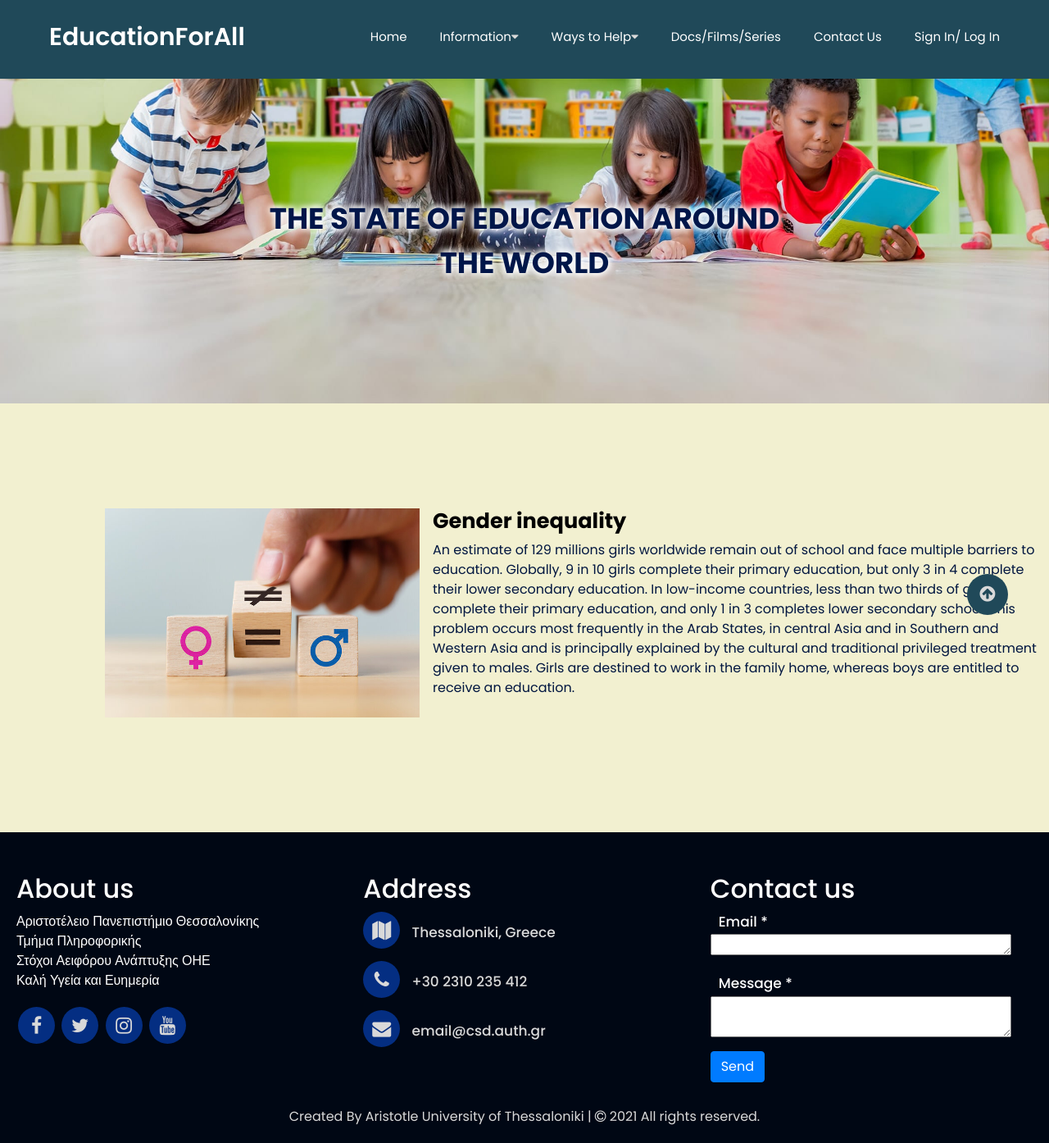
After one commit to gesot/education-for-all, a PHP site: page /information.html in a window 1280 px wide. The commit adds this page. Shown: the whole page at 82% size. Run offline with PHP 8.4, Linux system fonts and the light colour scheme.

Commit message:
Add files via upload

```diff
--- /dev/null
+++ b/information.html
@@ -0,0 +1,175 @@
+<!DOCTYPE html>
+<html lang="en" dir="ltr">
+	<head>
+		<meta charset="utf-8">
+		<title>Education For All- Information</title>
+		<link rel="stylesheet" href="style.css">
+        <meta name="viewport" content="width=device-width, initial-scale=1.0">
+
+		<link rel="preconnect" href="https://fonts.gstatic.com">
+		<link href="https://fonts.googleapis.com/css2?family=Poppins:wght@100;200;300;400;600;700&display=swap" rel="stylesheet">
+		<link rel="stylesheet" href="https://stackpath.bootstrapcdn.com/font-awesome/4.7.0/css/font-awesome.min.css">
+
+		<link rel="stylesheet" href="https://stackpath.bootstrapcdn.com/bootstrap/4.5.2/css/bootstrap.min.css" >
+		<script src="https://code.jquery.com/jquery-3.6.0.min.js"></script>
+		<script src="https://stackpath.bootstrapcdn.com/bootstrap/4.5.2/js/bootstrap.min.js"></script>
+	</head>
+    <body style="background-color: #F2F0D0">
+    <section class="header">
+        <nav>
+            <div class="logo">EducationForAll</div>
+            <label for="btn" class="icon">
+            <span class="fa fa-bars"></span>
+            </label>
+            <input type="checkbox" id="btn">
+            <ul>
+                <li><a href="#">Home</a></li>
+                <li>
+                    <label for="btn-1" class="show">Information +</label>
+                    <a href="#">Information<span class="fa fa-caret-down"></span></a>
+                    <input type="checkbox" id="btn-1">
+                    <ul>
+                        <li><a href="#">Category1</a></li><!--ΘΑ ΣΤΕΛΝΟΥΝ ΣΕ ΛΙΝΚ-->
+                        <li><a href="#">Category2</a></li>
+                        <li><a href="#">Category3</a></li>
+                    </ul>
+                </li>
+                <li>
+                    <label for="btn-2" class="show">Services +</label>
+                    <a href="#">Ways to Help<span class="fa fa-caret-down"></span></a>
+                    <input type="checkbox" id="btn-2">
+                    <ul>
+                        <li><a href="#">Category1</a></li>
+                        <li><a href="#">Category2</a></li>
+                        <li>
+                        <label for="btn-3" class="show">More +</label>
+                        <a href="#">Learn Now <i style="transform: rotate( -90deg);" class="fa fa-caret-down"></i></a>
+                        <input type="checkbox" id="btn-3">
+                        <ul>
+                            <li><a href="#">Submenu-1</a></li>
+                            <li><a href="#">Submenu-2</a></li>
+                            <li><a href="#">Submenu-3</a></li>
+                        </ul>
+                        </li>
+                    </ul>
+                </li>
+                <li><a href="#">Docs/Films/Series</a></li>
+                <li><a href="#">Contact Us</a></li>
+                <li><a href="#">Sign In/ Log In</a></li>
+            </ul>
+        </nav>
+    </section>
+
+    <!-- START OF INFORMATION PAGE CODE -->
+
+    <div class="info-container">
+        <img class="info-img" src="images\informationcontainer.jpg" alt="informationcontainer" style="width:100%;">
+        <div class="centeredinfotext"> THE STATE OF EDUCATION AROUND THE WORLD</div>
+
+    </div>
+
+
+    <div class="post-container" style="margin-top: 10vw;">
+
+        <div class= "post-thumb"> <img src="images\gender+inequality.jpeg" style="margin-left: 10vw;"> </div>
+        <div class="post-content">
+            <h3 class="post-title" > Gender inequality</h3>
+            <p>An estimate of 129 millions girls worldwide remain out of school and face multiple barriers to education. Globally, 9 in 10 girls complete their primary education, but only 3 in 4 complete their lower secondary education. In low-income countries, less than two thirds of girls complete their primary education, and only 1 in 3 completes lower secondary school.
+                This problem occurs most frequently in the Arab States, in central Asia and in Southern and Western Asia and is principally explained by the cultural and traditional privileged treatment given to males. Girls are destined to work in the family home, whereas boys are entitled to receive an education.
+                </p>
+
+        </div>
+
+
+    </div>
+
+
+
+
+
+
+
+
+
+
+
+    <!-- END OF INFORMATION PAGE CODE -->
+
+
+
+
+
+		<!---------START OF FOOTER---------->
+
+		<footer>
+            <div class="container-fluid" style='margin-top:40px; padding:20px;'>
+
+              <div class="row">
+                <div class="col-12 col-md-4">
+                  <h2>About us</h2>
+                  <div class="content">
+                    <p>Αριστοτέλειο Πανεπιστήμιο Θεσσαλονίκης<br>Τμήμα Πληροφορικής<br>Στόχοι Αειφόρου Ανάπτυξης ΟΗΕ<br>Καλή Υγεία και Ευημερία</p>
+                    <div class="social">
+                      <a href="https://facebook.com"><span class="fa fa-facebook-f"></span></a>
+                      <a href="https://twitter.com"><span class="fa fa-twitter"></span></a>
+                      <a href="https://instagram.com"><span class="fa fa-instagram"></span></a>
+                      <a href="https://youtube.com"><span class="fa fa-youtube"></span></a>
+                    </div>
+                  </div>
+                </div>
+
+                <div class="col-12 col-md-4">
+                  <h2>Address</h2>
+                  <div class="content">
+                    <div class="place">
+                      <span class="fa fa-map"></span>
+                      <span class="text">Thessaloniki, Greece</span>
+                    </div>
+                    <div class="phone">
+                      <span class="fa fa-phone"></span>
+                      <span class="text">+30 2310 235 412</span>
+                    </div>
+                    <div class="email">
+                      <span class="fa fa-envelope"></span>
+                      <span class="text">email@csd.auth.gr</span>
+                    </div>
+                  </div>
+                </div>
+
+                <div class="col-12 col-md-4">
+                  <h2>Contact us</h2>
+                  <div class="content">
+                    <form action="#">
+                      <div class="email">
+                        <div class="text">Email *</div>
+                        <input type="email" required>
+                        <textarea rows="1" cols="25" required></textarea>
+                      </div>
+                      <div class="msg">
+                        <div class="text">Message *</div>
+                        <textarea rows="2" cols="25" required></textarea>
+                      </div>
+                      <div>
+                        <button class="btn btn-primary" type="submit">Send</button>
+                      </div>
+                    </form>
+                  </div>
+                </div>
+              </div>
+              <div class="row">
+                <div class="col-sm text-center">
+                  <span class="credit">Created By Aristotle University of Thessaloniki</a> | </span>
+                  <i class="fa fa-copyright" aria-hidden="true"></i><span> 2021 All rights reserved.</span>
+              </div>
+              </div>
+        </div>
+    </footer>
+
+            <!--------END OF FOOTER---------->
+
+
+            <!---------START OF <TOP> BUTTON--------->
+            <a href="#"><i class="gotopbtn" href="#"><i class="fa fa-arrow-circle-up"></i></i></a>
+            <!----------END OF TOP BUTTON---------->
+     </body>
+</html>
--- a/style.css
+++ b/style.css
@@ -781,3 +781,55 @@ footer center {
 footer .row > div {
   margin-top: 30px;
 }
+
+
+
+
+/* Information Page Styling */
+
+.info-container{
+  position:relative;
+  text-align: center;
+}
+
+.info-img{
+
+  display: block;
+}
+
+.centeredinfotext{
+  position: absolute;
+  top: 50%;
+  left: 50%;
+  transform: translate(-50%, -50%);
+  color:#011649;
+  font-size: 2.8vw;
+  font-weight: bold;
+  text-shadow: 0px 0px 10px white, 0px 0px 10px white, 0px 0px 9px white;
+}
+
+.post-container{
+  display: flex;
+  overflow: auto ;
+}
+
+.post-thumb{
+  float: left;
+}
+
+.post-thumb img{
+
+  width: 30vw;
+}
+
+.post-content{
+  margin-left: 2vh;
+
+}
+
+.post-title{
+
+  font-weight: bold;
+  font-size: 2vw;
+  color: black;
+}
```
